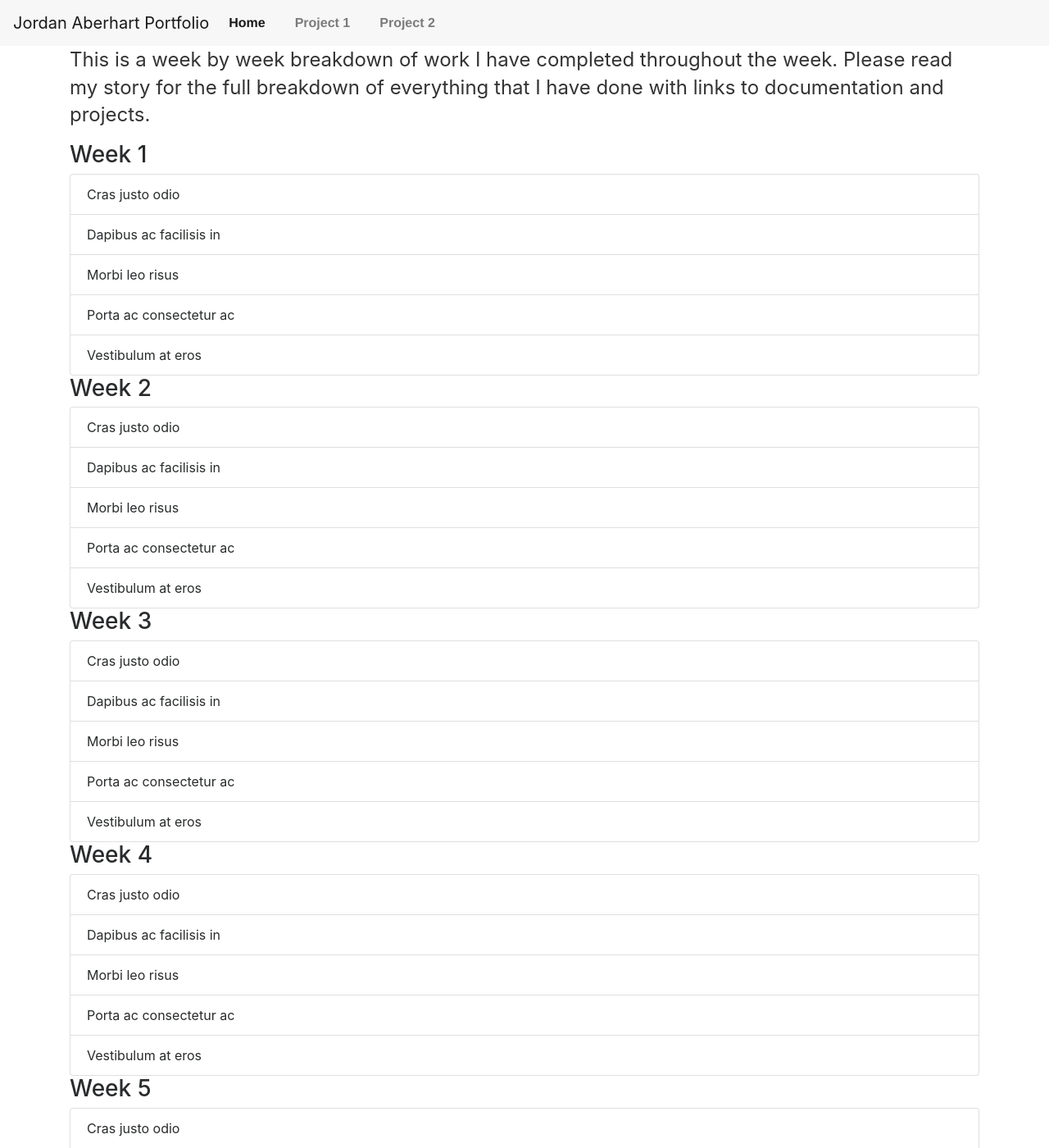
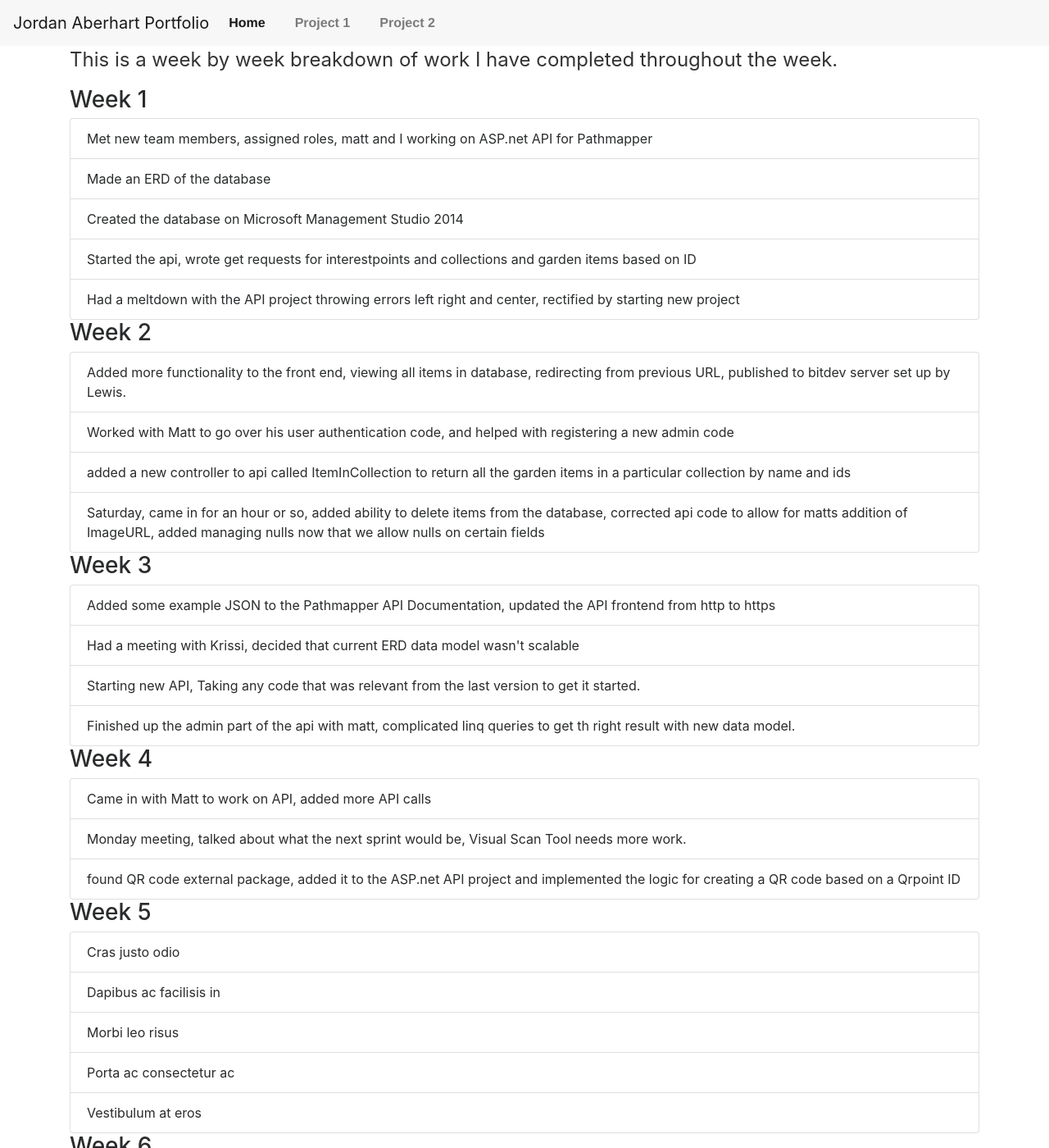
Before and after one commit to aberhjk1/aberhjk1.github.io, a Jekyll site: the page built from project2.html, in a window 1280 px wide and 1400 px high. Shown: the whole window at 82% size. Built offline with Jekyll 4.4.1, drawn with Linux system fonts in a browser that asks for light colours; nearby versions of some CDN libraries.

Commit message:
Update project2.html

```diff
--- a/project2.html
+++ b/project2.html
@@ -4,44 +4,39 @@ title: Jordan Aberhart Evidence Portfolio
 ---
 
 		<p>
-		This is a week by week breakdown of work I have completed throughout the week. Please read my story for the full breakdown
-		of everything that I have done with links to documentation and projects.
+		This is a week by week breakdown of work I have completed throughout the week.
 		</p>
 
     <h3>Week 1</h3>
 		<ul class="list-group">
-	  	<li class="list-group-item">Cras justo odio</li>
-	  	<li class="list-group-item">Dapibus ac facilisis in</li>
-	  	<li class="list-group-item">Morbi leo risus</li>
-	  	<li class="list-group-item">Porta ac consectetur ac</li>
-	  	<li class="list-group-item">Vestibulum at eros</li>
+	  	<li class="list-group-item">Met new team members, assigned roles, matt and I working on ASP.net API for Pathmapper</li>
+	  	<li class="list-group-item">Made an ERD of the database</li>
+	  	<li class="list-group-item">Created the database on Microsoft Management Studio 2014</li>
+	  	<li class="list-group-item">Started the api, wrote get requests for interestpoints and collections and garden items based on ID</li>
+	  	<li class="list-group-item">Had a meltdown with the API project throwing errors left right and center, rectified by starting new project</li>
 		</ul>
 
 		<h3>Week 2</h3>
 		<ul class="list-group">
-	  	<li class="list-group-item">Cras justo odio</li>
-	  	<li class="list-group-item">Dapibus ac facilisis in</li>
-	  	<li class="list-group-item">Morbi leo risus</li>
-	  	<li class="list-group-item">Porta ac consectetur ac</li>
-	  	<li class="list-group-item">Vestibulum at eros</li>
+	  	<li class="list-group-item">Added more functionality to the front end, viewing all items in database, redirecting from previous URL, published to bitdev server set up by Lewis. </li>
+	  	<li class="list-group-item">Worked with Matt to go over his user authentication code, and helped with registering a new admin code</li>
+	  	<li class="list-group-item">added a new controller to api called ItemInCollection to return all the garden items in a particular collection by name and ids</li>
+	  	<li class="list-group-item">Saturday, came in for an hour or so, added ability to delete items from the database, corrected api code to allow for matts addition of ImageURL, added managing nulls now that we allow nulls on certain fields</li>
 		</ul>
 
 		<h3>Week 3</h3>
 		<ul class="list-group">
-	  	<li class="list-group-item">Cras justo odio</li>
-	  	<li class="list-group-item">Dapibus ac facilisis in</li>
-	  	<li class="list-group-item">Morbi leo risus</li>
-	  	<li class="list-group-item">Porta ac consectetur ac</li>
-	  	<li class="list-group-item">Vestibulum at eros</li>
+	  	<li class="list-group-item">Added some example JSON to the Pathmapper API Documentation, updated the API frontend from http to https</li>
+	  	<li class="list-group-item">Had a meeting with Krissi, decided that current ERD data model wasn't scalable</li>
+	  	<li class="list-group-item">Starting new API, Taking any code that was relevant from the last version to get it started.</li>
+	  	<li class="list-group-item">Finished up the admin part of the api with matt, complicated linq queries to get th right result with new data model.</li>
 		</ul>
 
 		<h3>Week 4</h3>
 		<ul class="list-group">
-	  	<li class="list-group-item">Cras justo odio</li>
-	  	<li class="list-group-item">Dapibus ac facilisis in</li>
-	  	<li class="list-group-item">Morbi leo risus</li>
-	  	<li class="list-group-item">Porta ac consectetur ac</li>
-	  	<li class="list-group-item">Vestibulum at eros</li>
+	  	<li class="list-group-item">Came in with Matt to work on API, added more API calls</li>
+	  	<li class="list-group-item">Monday meeting, talked about what the next sprint would be, Visual Scan Tool needs more work.</li>
+	  	<li class="list-group-item">found QR code external package, added it to the ASP.net API project and implemented the logic for creating a QR code based on a Qrpoint ID</li>
 		</ul>
 
 		<h3>Week 5</h3>
```
